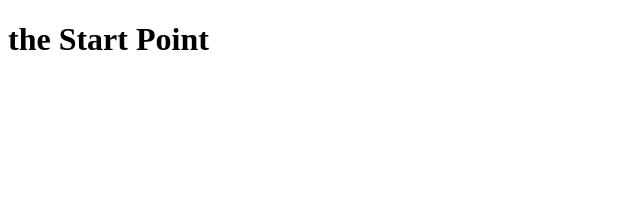
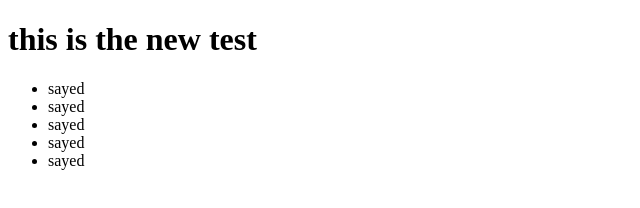
Before and after one commit to Shepherdeye/testRepo, a plain HTML site: page index.html in a window 1280 px wide. Shown: the whole page, without its empty margins (0-640 px from the left). Drawn offline with Linux system fonts and the light colour scheme.

Commit message:
aadd lists

```diff
--- a/index.html
+++ b/index.html
@@ -3,13 +3,21 @@
 
 <head>
     <meta charset="UTF-8">
-    <meta name="viewport" content="width=device-width, initial-scale=1.0">
+    <meta name="viewport" content="width=device-width,
+    initial-scale=1.0">
     <link rel="stylesheet" href="styles.css">
     <title>test repo</title>
 </head>
 
 <body>
-    <h1>the Start Point</h1>
+    <h1>this is the new test</h1>
+    <ul>
+        <li>sayed</li>
+        <li>sayed</li>
+        <li>sayed</li>
+        <li>sayed</li>
+        <li>sayed</li>
+    </ul>
 </body>
 
 </html>
```
